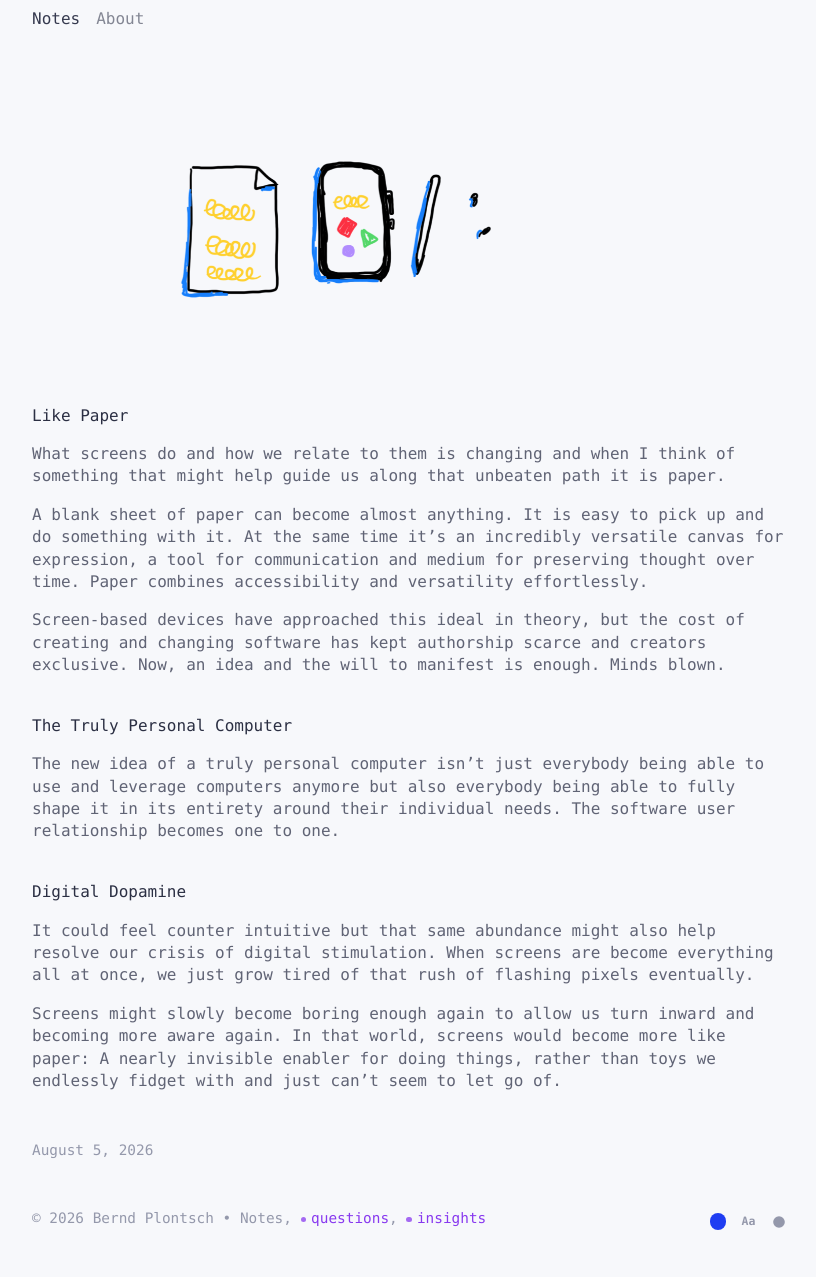
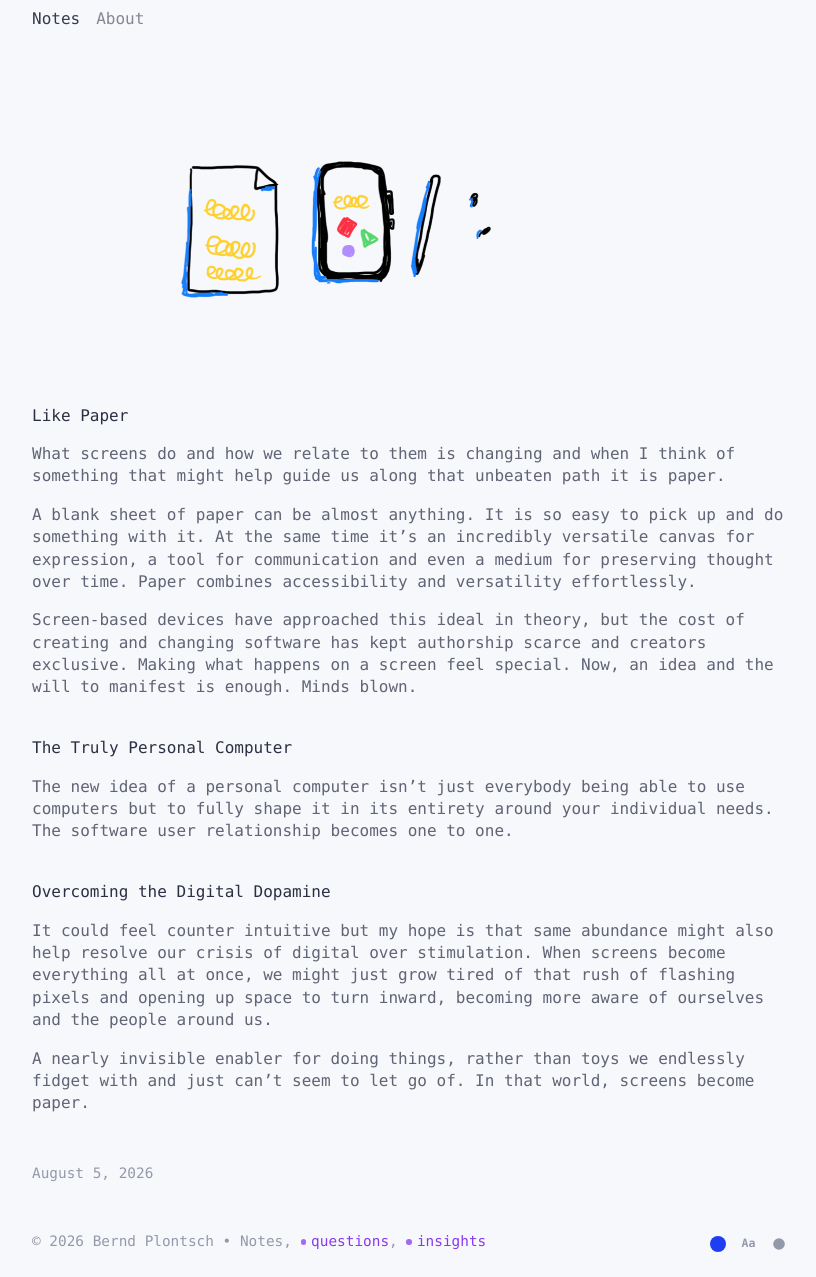
Before and after one commit to berndpl/notes-plontsch, a Jekyll site: the page built from _posts/2026/2026-08-05-like-paper.md, in a window 1280 px wide. Shown: the whole page, without its empty margins (228-1044 px from the left). Built offline with Jekyll 4.4.1, drawn with Linux system fonts in a browser that asks for light colours; some web fonts are replaced; our own code applies the rules of GitHub Pages for plain Markdown files; before the commit the page ends 1255 px from its top, so only the background shows below that.

Commit message:
Refine language and clarity in "Like Paper" post

```diff
--- a/_posts/2026/2026-08-05-like-paper.md
+++ b/_posts/2026/2026-08-05-like-paper.md
@@ -5,16 +5,16 @@ image: /assets/images/2026/2026-08-05-like-paper.png
 
 What screens do and how we relate to them is changing and when I think of something that might help guide us along that unbeaten path it is paper.
 
-A blank sheet of paper can become almost anything. It is easy to pick up and do something with it. At the same time it's an incredibly versatile canvas for expression, a tool for communication and medium for preserving thought over time. Paper combines accessibility and versatility effortlessly.
+A blank sheet of paper can be almost anything. It is so easy to pick up and do something with it. At the same time it's an incredibly versatile canvas for expression, a tool for communication and even a medium for preserving thought over time. Paper combines accessibility and versatility effortlessly.
 
-Screen-based devices have approached this ideal in theory, but the cost of creating and changing software has kept authorship scarce and creators exclusive. Now, an idea and the will to manifest is enough. Minds blown.
+Screen-based devices have approached this ideal in theory, but the cost of creating and changing software has kept authorship scarce and creators exclusive. Making what happens on a screen feel special. Now, an idea and the will to manifest is enough. Minds blown.
 
 ## The Truly Personal Computer
 
-The new idea of a truly personal computer isn't just everybody being able to use and leverage computers anymore but also everybody being able to fully shape it in its entirety around their individual needs. The software user relationship becomes one to one.
+The new idea of a personal computer isn't just everybody being able to use computers but to fully shape it in its entirety around your individual needs. The software user relationship becomes one to one.
 
-## Digital Dopamine
+## Overcoming the Digital Dopamine
 
-It could feel counter intuitive but that same abundance might also help resolve our crisis of digital stimulation. When screens are become everything all at once, we just grow tired of that rush of flashing pixels eventually.
+It could feel counter intuitive but my hope is that same abundance might also help resolve our crisis of digital over stimulation. When screens become everything all at once, we might just grow tired of that rush of flashing pixels and opening up space to turn inward, becoming more aware of ourselves and the people around us.
 
-Screens might slowly become boring enough again to allow us turn inward and becoming more aware again. In that world, screens would become more like paper: A nearly invisible enabler for doing things, rather than toys we endlessly fidget with and just can't seem to let go of.
+A nearly invisible enabler for doing things, rather than toys we endlessly fidget with and just can't seem to let go of. In that world, screens become paper.
```
